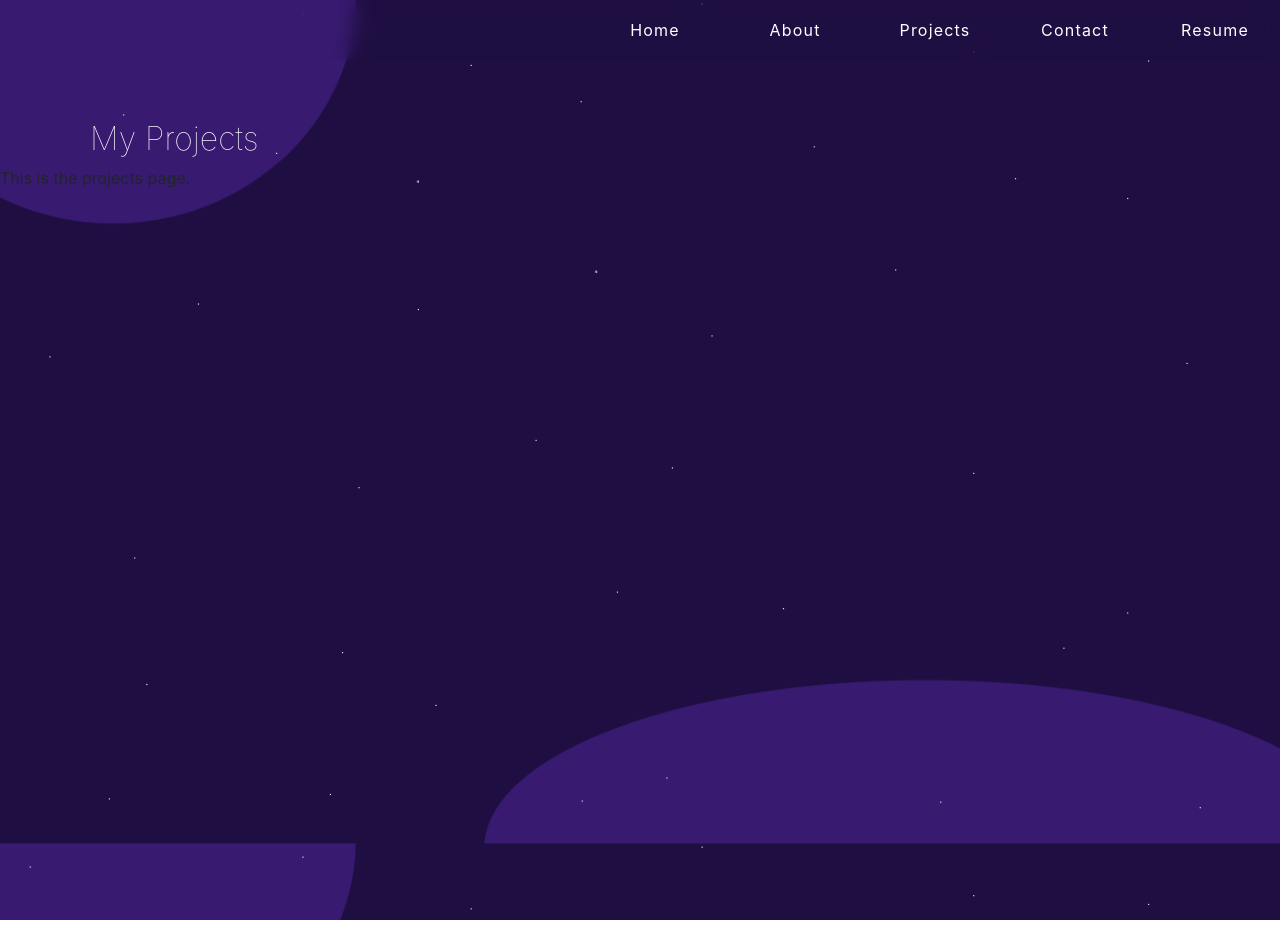
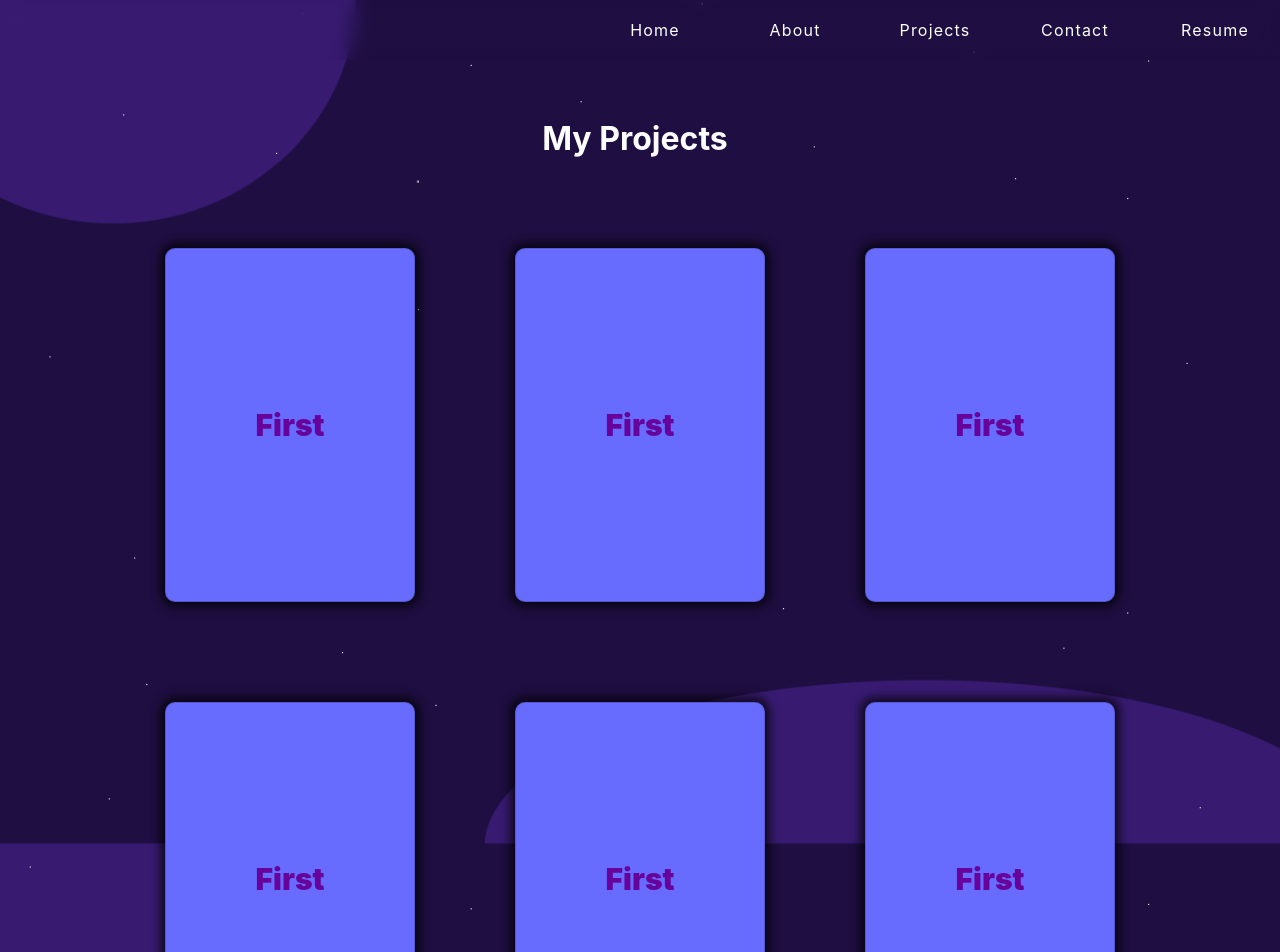
Before and after one commit to suryanshi04/portfolio-trial, a React (Create React App) app: page /projects in a window 1280 px wide. Shown: the top 952 px of the page. Before the commit the page ends 920 px from the top, so only its background shows below. Built offline with nearby package versions, Linux system fonts and the light colour scheme; the HTML template or start-up script is replaced by a standard one.

Commit message:
project page update

```diff
--- /dev/null
+++ b/src/Styles/projects.css
@@ -0,0 +1,62 @@
+.pp{
+    color: white;
+    font-weight: bold;
+    margin-right: 100px;
+}
+.card {
+    width: 250px;
+    height: 354px;
+    background: rgb(103, 108, 255);
+    transition: all 0.4s;
+    border-radius: 10px;
+    box-shadow: 0px 0px 10px 5px  rgba(0, 0, 0, 0.705);
+    font-size: 30px;
+    font-weight: 900;
+  }
+
+  .card:hover {
+    border-radius: 15px;
+    cursor: pointer;
+    transform: scale(1.2);
+    box-shadow: 0px 0px 10px 5px  rgba(0, 0, 0, 0.705);
+    background: rgb(69, 43, 155);
+  }
+
+  .first-content {
+    height: 100%;
+    width: 100%;
+    transition: all 0.4s;
+    display: flex;
+    justify-content: center;
+    align-items: center;
+    opacity: 1;
+    border-radius: 15px;
+  }
+
+  .card:hover .first-content {
+    height: 0px;
+    opacity: 0;
+  }
+
+  .second-content {
+    height: 0%;
+    width: 100%;
+    opacity: 0;
+    display: flex;
+    justify-content: center;
+    align-items: center;
+    border-radius: 15px;
+    transition: all 0.4s;
+    font-size: 0px;
+    transform: rotate(90deg) scale(-1);
+  }
+
+  .card:hover .second-content {
+    opacity: 1;
+    height: 100%;
+    font-size: 1.8rem;
+    transform: rotate(0deg);
+  }
+  td{
+    padding: 50px;
+  }
--- a/src/components/Projects.js
+++ b/src/components/Projects.js
@@ -1,10 +1,77 @@
 import React from 'react';
+import '../Styles/projects.css';
 
 const Projects = () => {
   return (
     <div>
-      <h1>My Projects</h1>
-      <p>This is the projects page.</p>
+      <center><h1 className='pp'>My Projects</h1>
+      <table>
+        <tr>
+          <td>
+            <div class="card">
+              <div class="first-content">
+                <span>First</span>
+              </div>
+              <div class="second-content">
+                <span>Second</span>
+              </div>
+            </div>
+          </td>
+          <td>
+            <div class="card">
+              <div class="first-content">
+                <span>First</span>
+              </div>
+              <div class="second-content">
+                <span>Second</span>
+              </div>
+            </div>
+          </td>
+          <td>
+            <div class="card">
+              <div class="first-content">
+                <span>First</span>
+              </div>
+              <div class="second-content">
+                <span>Second</span>
+              </div>
+            </div>
+          </td>
+        </tr>
+        <tr>
+        <td>
+            <div class="card">
+              <div class="first-content">
+                <span>First</span>
+              </div>
+              <div class="second-content">
+                <span>Second</span>
+              </div>
+            </div>
+          </td>
+          <td>
+            <div class="card">
+              <div class="first-content">
+                <span>First</span>
+              </div>
+              <div class="second-content">
+                <span>Second</span>
+              </div>
+            </div>
+          </td>
+          <td>
+            <div class="card">
+              <div class="first-content">
+                <span>First</span>
+              </div>
+              <div class="second-content">
+                <span>Second</span>
+              </div>
+            </div>
+          </td>
+        </tr>
+      </table>
+      </center>
     </div>
   );
 };
```
